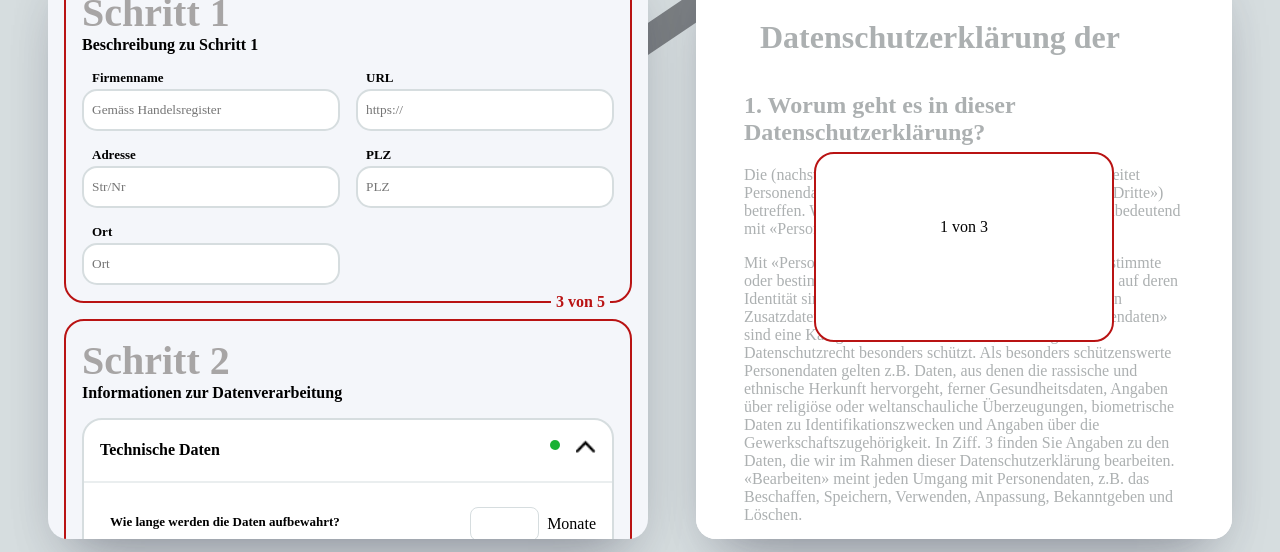
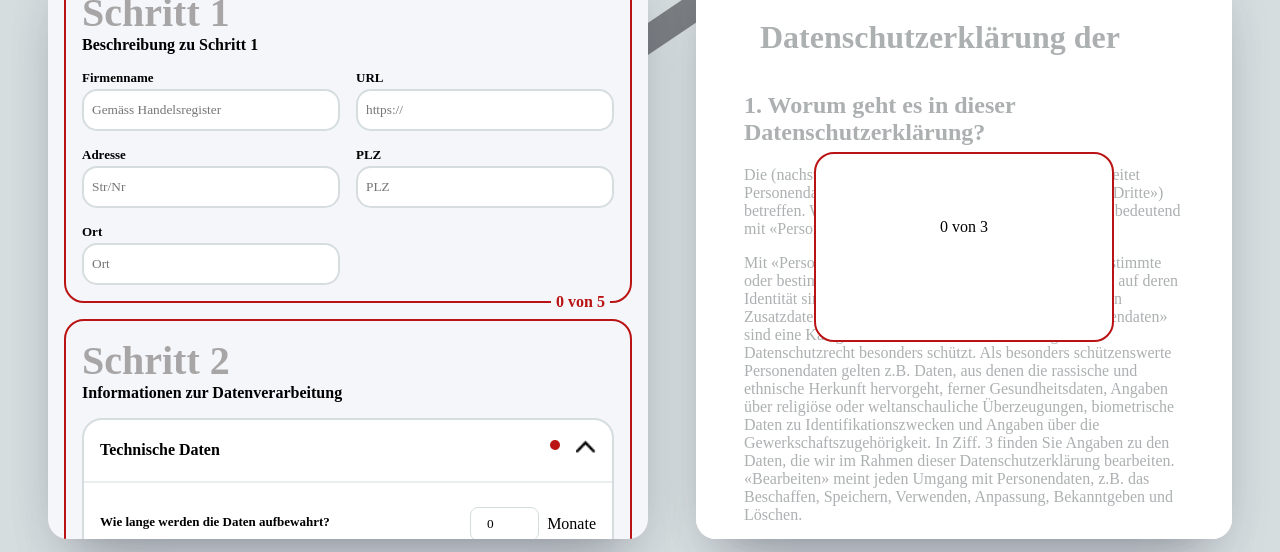
Before and after one commit to belibasCH/datenschutzCH, a React (Create React App) app: page / in a window 1280 px wide. Shown: the part 245-797 px from the top of the page. Built offline with nearby package versions, Linux system fonts and the light colour scheme.

Commit message:
hashmap to handle state

```diff
--- a/src/App.css
+++ b/src/App.css
@@ -55,7 +55,6 @@ form input[type=text]{
   border: 2px solid var(--bluegray);
 }
 form label{
-  padding-left: 10px;
   color: black;
   font-weight: 600;
   font-size: small;
@@ -68,10 +67,12 @@ form label{
   gap: var(--small-gap);
 }
 .input-group {
-  border: 2px solid var(--red);
   border-radius: 20px;
   padding: var(--small-gap);
   position: relative;
+}
+.input-group.red{
+  border: 2px solid var(--red);
 }
 .input-group.green{
   border: 2px solid var(--green);;
@@ -100,3 +101,10 @@ form label{
   color: var(--red);
   font-weight: bold;
 }
+
+.stats.green {
+  color: var(--green);
+}
+.stats.red {
+  color: var(--red);
+}
--- a/src/App.js
+++ b/src/App.js
@@ -8,16 +8,15 @@ import FormStepTwo from './components/Form/FormStepTwo';
 
 const App = () => {
   App.defaultProps = {
-    data : {
-    verantwortlicher: {
+    data: {
       companyName: '',
       companyAddress: '',
-      url: ''
-    },
-    technischeDaten :{
-      aufbewahrung: 0,
-      kostenlosesWlan: false,
-    },
+      companyPLZ: '',
+      companyPlace: '',
+      url: '',
+      technischAufbewahrung: 0,
+      technischKostenlosesWlan: false,
+
       verarbeitung: {
         finanzdaten: false,
         gesundheitsdaten: false,
@@ -36,8 +35,8 @@ const App = () => {
         googleAnalytics: false,
         googleFonts: false,
         matomo: {
-        status : false,
-        additionalText : ""
+          status: false,
+          additionalText: ""
         }
       }
     }
@@ -46,8 +45,8 @@ const [data, setData] = useState(App.defaultProps.data);
   const [status, setStatus] = useState([false, false, false]);
   useEffect(() => {
     let newStatus = [...status];
-  if (data.companyName != '') {newStatus[0] = true;}
-  if (data.googleAnalaytics)  {newStatus[1]=true}
+    if (data.companyName != '') { newStatus[0] = true; }
+    if (data.googleAnalaytics) { newStatus[1] = true }
     setStatus(newStatus);
   }, [data]);
 
@@ -56,8 +55,8 @@ useEffect(() => {
       <DataContext.Provider value={data}>
         <main>
           <form>
-          <FormStepOne/>
-          <FormStepTwo/>
+            <FormStepOne />
+            <FormStepTwo />
 
             <div className={status[1] ? "input-group green" : "input-group"}>
               <h2 className='stepheading'>Schritt 4</h2>
@@ -78,7 +77,7 @@ useEffect(() => {
 
             </div>
           </form>
-          <Datenschutzerklaerung status={status}/>
+          <Datenschutzerklaerung status={status} />
         </main>
       </DataContext.Provider>
     </div>
--- a/src/components/Form/FormStepOne.js
+++ b/src/components/Form/FormStepOne.js
@@ -1,17 +1,30 @@
-import React, { useContext } from "react";
+import React, { useContext, useEffect } from "react";
 import { useState } from 'react';
 import { DataContext } from "../../DataContext";
-import Accordion from "../Accordion";
 
 
 const FormStepOne = () => {
   const [data, setData] = useState(useContext(DataContext));
+  const [status, setStatus] = useState(0);
+
   console.log(data);
+  console.log(status);
+
+  useEffect(() => {
+    let newStatus = 0;
+    if (data.companyName != '') { newStatus++ }
+    if (data.url != '') { newStatus++ }
+    if (data.companyAddress != "") { newStatus++ }
+    if (data.companyPLZ != "") { newStatus++ }
+    if (data.companyPlace != "") { newStatus++ }
+    setStatus(newStatus);
+  }, [data]);
+
 
 
   return (
-  <div className="input-group">
-    <div className='stats'>3 von 5</div>
+  <div className={status ==5 ? "input-group green" : "input-group red"} >
+    <div className={status ==5 ? "stats green" : "stats red"} >{status} von 5</div>
     <div className='stepheading'>
       <h2 >Schritt 1</h2>
       <h3>Beschreibung zu Schritt 1</h3>
@@ -53,19 +66,19 @@ const FormStepOne = () => {
           type="text"
           id="companyPLZ"
           name="companyPLZ"
-          value={data.companyPlace}
+          value={data.companyPLZ}
           placeholder="PLZ"
-          onChange={(e) => setData({ ...data, companyAddress: e.target.value })} />
+          onChange={(e) => setData({ ...data, companyPLZ: e.target.value })} />
       </div>
       <div className='inputcell'>
-        <label htmlFor="companyPLZ">Ort</label>
+        <label htmlFor="companyPlace">Ort</label>
         <input
           type="text"
-          id="companyPLZ"
-          name="companyPLZ"
+          id="companyPlace"
+          name="companyPlace"
           value={data.companyPlace}
           placeholder="Ort"
-          onChange={(e) => setData({ ...data, companyAddress: e.target.value })} />
+          onChange={(e) => setData({ ...data, companyPlace: e.target.value })} />
       </div>
     </div>
     </div>)
--- a/src/components/Form/FormStepTwo.js
+++ b/src/components/Form/FormStepTwo.js
@@ -1,34 +1,28 @@
-import React, { useContext } from "react";
+import React from "react";
 import { useState } from 'react';
-import { DataContext } from "../../DataContext";
+
 import Accordion from "../Accordion";
 import Technisch from "./stepTwo/Technisch";
+import Registrierung from "./stepTwo/Registrierung";
 
 
 const FormStepTwo = () => {
-  const [data, setData] = useState(useContext(DataContext));
+  const [status, setStatus] = useState(new Map());
 
-  const technischeDaten = <><div className="accordion-input">
-    <label>Wie lange werden die Daten aufbewahrt?</label>
-    <div className="input-row-group">
-    <input type="number"></input>
-    <p>Monate</p>
-    </div>
-  </div>
-  <div className="accordion-input">
-  <label>Bieten Sie ein öffentliches Wlan an?</label>
-  <input type="checkbox"></input>
-</div>
-</>;
+  const updateStatus = (key) => (value) => {
+    setStatus(new Map(status.set(key, value)));
+  };
+
 
   return (
-    <div className="input-group">
-      <div className='stats'>3 von 5</div>
+    <div className={[...status.values()].filter(e => e).length ==9 ? "input-group green" : "input-group red"} >
+      <div className={status.technisch ? "stats green" : "stats red"} >{[...status.values()].filter(e => e).length} von 9</div>
       <div className='stepheading'>
         <h2 >Schritt 2</h2>
         <h3>Informationen zur Datenverarbeitung</h3>
       </div>
-      <Technisch/>
+      <Technisch update={updateStatus}/>
+      <Registrierung update={updateStatus}/>
         <Accordion title="Registrierungsdaten" content="Inhalt" status="red" open={true} />
         <Accordion title="Kommunikationsdaten" content="Inhalt" status="green" open={true} />
         <Accordion title="Stammdaten" content="Inhalt" status="red" open={true} />
--- a/src/components/Form/stepTwo/Technisch.js
+++ b/src/components/Form/stepTwo/Technisch.js
@@ -1,15 +1,30 @@
-import React, { useContext } from "react";
+import React, { useContext, useEffect } from "react";
 import { useState } from 'react';
 import Accordion from "../../Accordion";
+import { DataContext } from "./../../../DataContext";
 
 
 
-const Technisch = () => {
+const Technisch = ({update}) => {
+  const [data, setData] = useState(useContext(DataContext));
+  const [status, setStatus] = useState(false);
+
+  useEffect(() => {
+    if (data.technischAufbewahrung != 0) {
+      setStatus(true);
+      update("technisch")(true);
+    }
+    else {update("technisch")(false)}
+  }, [data]);
 
   const technischeDaten = <><div className="accordion-input">
     <label>Wie lange werden die Daten aufbewahrt?</label>
     <div className="input-row-group">
-    <input type="number"></input>
+    <input type="number"
+    min={0}
+    value={data.technischAufbewahrung}
+    onChange={ (e) => setData({ ...data, technischAufbewahrung: e.target.value })} />
+
     <p>Monate</p>
     </div>
   </div>
@@ -20,7 +35,7 @@ const Technisch = () => {
 </>;
 
   return (
-      <Accordion title="Technische Daten" content={technischeDaten} status="green" open={true} />
+      <Accordion title="Technische Daten" content={technischeDaten} status={status? "green" :"red"} open={true} />
     )
 }
 
```
Lines whose indentation alone changed are shown as unchanged.
